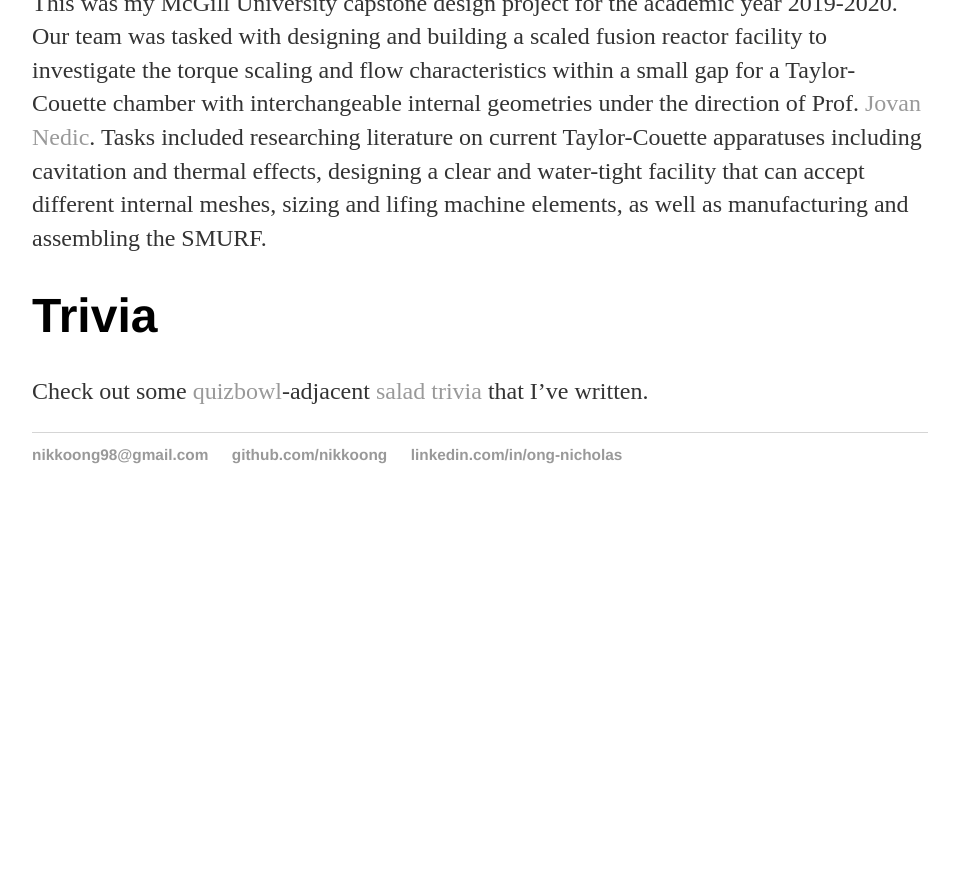
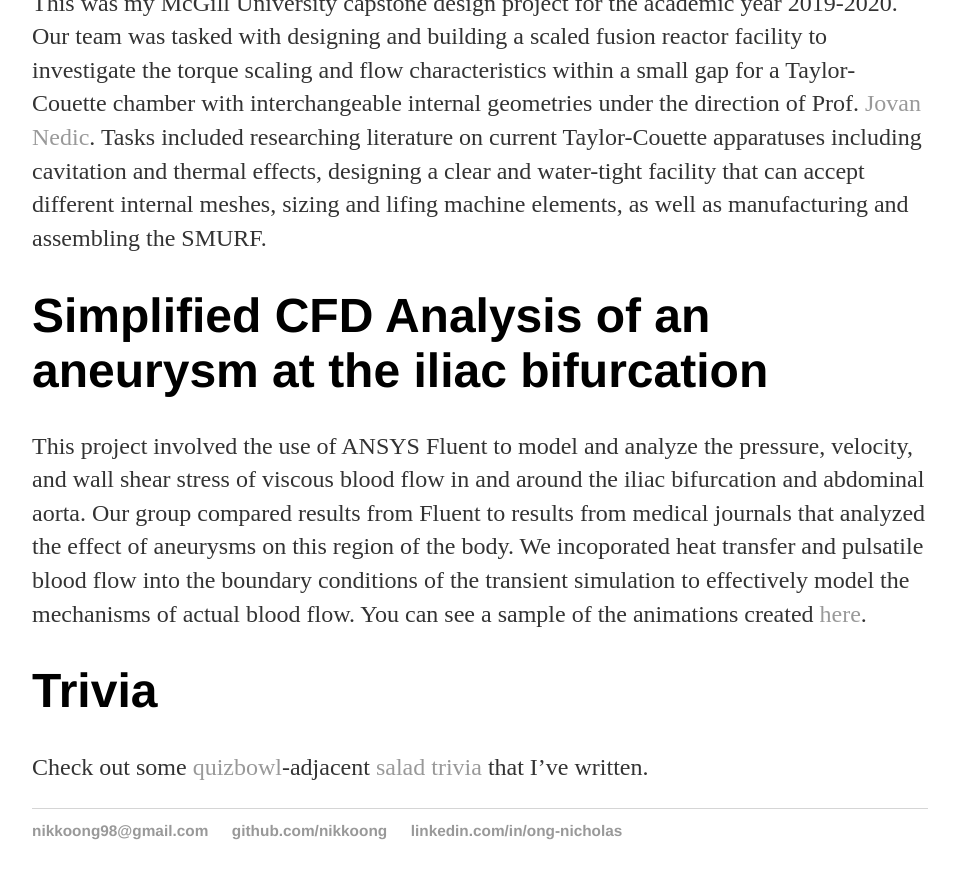
Before and after one commit to nikkoong/nikkoong.github.io, a Jekyll site: the page built from projects/index.md, in a window 1280 px wide and 900 px high, scrolled down 1307 px. Shown: the top 879 px of the window, without its empty margins (160-1119 px from the left). Built offline with Jekyll 4.4.1, drawn with Linux system fonts in a browser that asks for light colours; before the commit the page ends 1831 px from its top, so only the background shows below that.

Commit message:
Update index.md

```diff
--- a/projects/index.md
+++ b/projects/index.md
@@ -13,6 +13,10 @@ I'll be updating this page with different projects that I've been working on. Ma
 
 This was my McGill University capstone design project for the academic year 2019-2020. Our team was tasked with designing and building a scaled fusion reactor facility to investigate the torque scaling and flow characteristics within a small gap for a Taylor-Couette chamber with interchangeable internal geometries under the direction of Prof. [Jovan Nedic](https://www.mcgill.ca/mecheng/people/staff/jovan-nedic). Tasks included researching literature on current Taylor-Couette apparatuses including cavitation and thermal effects, designing a clear and water-tight facility that can accept different internal meshes, sizing and lifing machine elements, as well as manufacturing and assembling the SMURF.
 
+# Simplified CFD Analysis of an aneurysm at the iliac bifurcation
+
+This project involved the use of ANSYS Fluent to model and analyze the pressure, velocity, and wall shear stress of viscous blood flow in and around the iliac bifurcation and abdominal aorta. Our group compared results from Fluent to results from medical journals that analyzed the effect of aneurysms on this region of the body. We incoporated heat transfer and pulsatile blood flow into the boundary conditions of the transient simulation to effectively model the mechanisms of actual blood flow. You can see a sample of the animations created [here](https://drive.google.com/file/d/1g600vlKsBh_z9s-iOwtEf-17UIQ9KaVV/view?usp=sharing).
+
 # Trivia
 
 Check out some [quizbowl](https://www.naqt.com/)-adjacent [salad trivia]({% link projects/saladbowl.md %}) that I've written.
```
